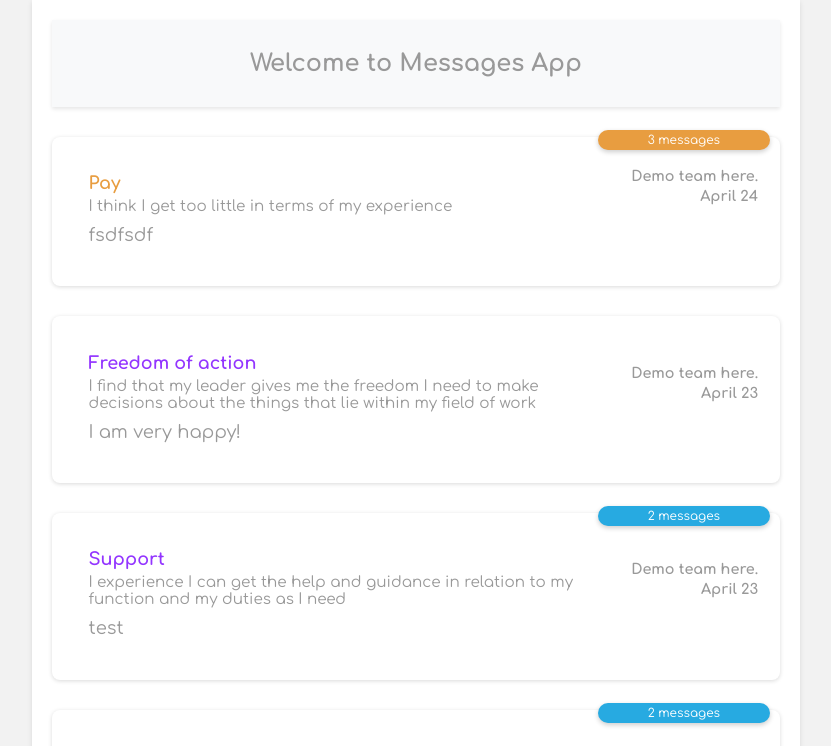
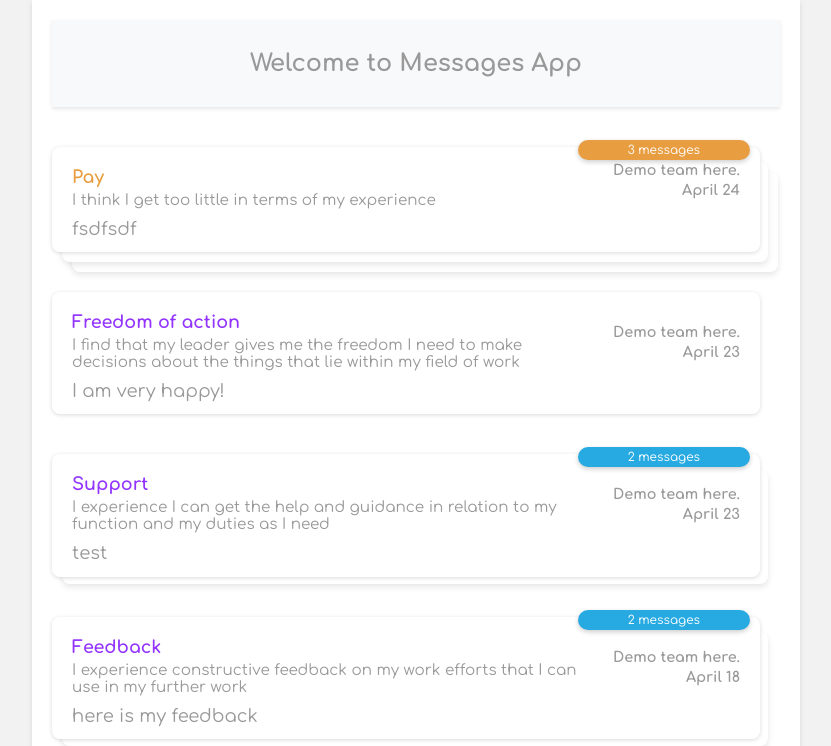
Before and after one commit to IvanGoranoff/messages-app, a React (Create React App) app in the folder messages-app/: page / in a window 1280 px wide. Shown: the top 746 px of the page, without its empty margins (224-1055 px from the left). Built offline with nearby package versions, Linux system fonts and the light colour scheme.

Commit message:
fixed styles, small changes neederd

```diff
--- a/messages-app/src/components/Thread.js
+++ b/messages-app/src/components/Thread.js
@@ -10,10 +10,20 @@ function Thread({ messages }) {
     const toggleExpanded = () => setIsExpanded(!isExpanded);
     const highScoreExists = messages.some(msg => msg.score >= 6);
 
+    const renderPlaceholders = () => {
+        // Проверява дали екранът не е разгърнат и има повече от едно съобщение
+        return !isExpanded && messages.length > 1 && Array.from({ length: messages.length - 1 }, (_, index) => (
+            <div key={index} className="placeholder-card" style={{
+                zIndex: 2 - index, // Намалява z-index за всеки следващ плейсхолдер, започвайки от 2
+                transform: `translate(${10 * (index + 1)}px, ${10 * (index + 1)}px)` // Нарастващо изместване
+            }}></div>
+        ));
+    };
+
     return (
-        <div className="thread">
-            <div className={`message-card ${highScoreExists ? 'high-rating' : ''}`}
-                onClick={toggleExpanded}>
+        <div className="thread" onClick={toggleExpanded} aria-expanded={isExpanded}>
+            {renderPlaceholders()} {/* Render placeholders first */}
+            <div className={`message-card ${highScoreExists ? 'high-rating' : ''}`} style={{ zIndex: 5 }}>
                 <div className="metadata-content">
                     <h4 style={{ color: messages[0].score >= 6 ? '#9335ff' : '#e89d40' }}>{messages[0].subject}</h4>
                     <p>{messages[0].question}</p>
@@ -25,12 +35,12 @@ function Thread({ messages }) {
                 </div>
                 {messages.length > 1 && !isExpanded && (
                     <div className="count" style={{ backgroundColor: messages[0].score >= 6 ? '#27aae1' : '#e89d40' }}>
-                        {messages.length}  messages
+                        {messages.length} messages
                     </div>
                 )}
             </div>
             {isExpanded && messages.slice(1).map((message, index) => (
-                <div key={index} className="message-card">
+                <div key={index} className="message-card" style={{ marginTop: '10px' }}>
                     <div className="metadata-content">
                         <h4 style={{ color: message.score >= 6 ? '#9335ff' : '#e89d40' }}>{message.subject}</h4>
                         <p>{message.question}</p>
@@ -44,7 +54,7 @@ function Thread({ messages }) {
             ))}
         </div>
     );
+
 }
 
-
 export default Thread;
--- a/messages-app/src/styles/main.scss
+++ b/messages-app/src/styles/main.scss
@@ -39,6 +39,7 @@ body, html {
     display: flex;
     flex-direction: column;
     margin: 20px 0;
+    position: relative
 }
 
 
@@ -86,21 +87,44 @@ p {
 
 }
 .message-card {
+    position: relative;
     background-color: #fff;
     border-radius: 8px;
     box-shadow: 0 1px 4px rgba(0,0,0,0.15);
-    padding: 5% 3% 8% 5%;
-    margin-top: 10px !important;
+    padding:  20px 20px 30px 20px ;
     display: flex;
     flex-direction: column;
     align-items: stretch;
-    position: relative;
-    &:first-of-type {
-        margin-top: 0;
-    }
+    z-index: 5;
+    margin: 20px 20px 0px 0px;
 }
 
+.placeholder-card {
+    position: absolute;
+    width: calc(97%);
+    height: calc(80% );
+    background-color: #fff;
+    border-radius: 8px;
+    box-shadow: 0 3px 6px rgba(0,0,0,0.1);
+    transform: translate(10px, 10px);
+    top: 0px;
+    right:3%;
+    margin-top: 3.5%;
 
+}
+
+.count {
+    background-color: $high-rating-color;
+    color: white;
+    padding: 3px 50px;
+    border-radius: 10px;
+    font-size: 0.75rem;
+    box-shadow: 0 2px 5px rgba(0,0,0,0.2);
+    position: absolute;
+    top: -7px;
+    right: 10px;
+    z-index: 4  !important;
+}
 
 .high-rating .count {
     background-color: $high-rating-color;
```
